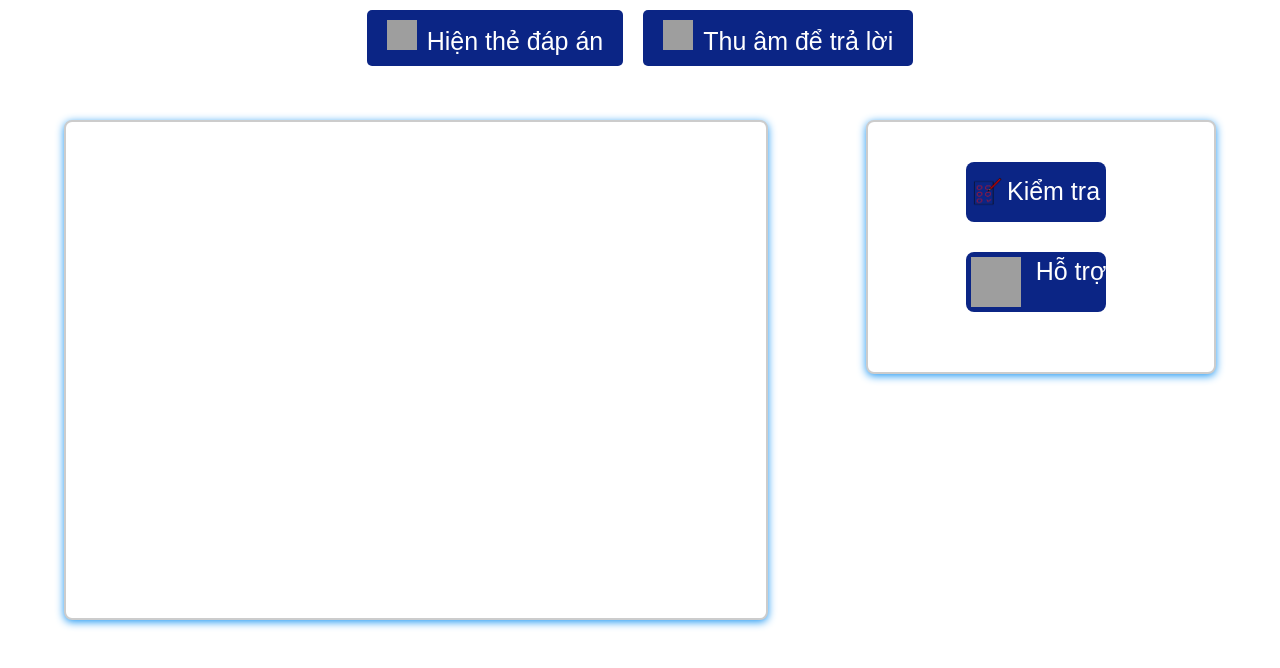
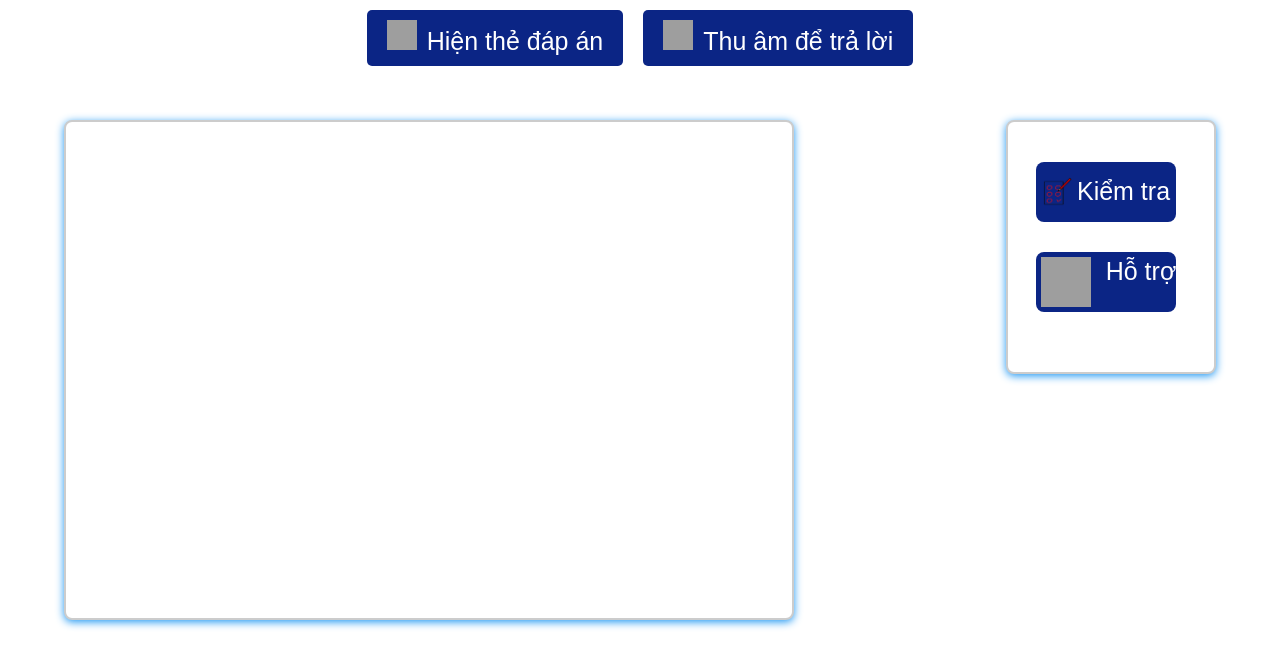
Before and after one commit to ttl2075-stu/Toan1, a PHP site: page /in_cau_hoi_d7k1.php?id_cau_hoi=1 in a window 1280 px wide. Shown: the top 668 px of the page. Run offline with PHP 8.4, Linux system fonts and the light colour scheme; the visitor is signed in with stand-in values (Sample User, id 1); data that the repository does not hold is empty; grey boxes are pictures that could not be loaded.

Commit message:
sửa d7k1

```diff
--- a/assets/css_v2/InCauHoi_d7k1.css
+++ b/assets/css_v2/InCauHoi_d7k1.css
@@ -1,18 +1,7 @@
 @import url('./style.css');
 
 
-div.score-container.box_flex_column{
-    top: 15%;
 
-    background-color: #fff;
-    padding: 30px;
-    border: 2px solid #ccc;
-    border-radius: 8px;
-    box-shadow: 0px 2px 8px 0px #1E97F3;
-    text-align: center;
-    overflow: hidden;
-    max-width: 350px;
-}
 .score-container{
     width: 35%;
 }
@@ -243,6 +232,20 @@ button.xemdapan-button:hover{
 ;
     flex-direction: column;
 } */
+div.help-container.show{
+    width: 100%;
+}
+div.score-container.box_flex_column {
+    top: 15%;
+    background-color: #fff;
+    padding: 30px;
+    border: 2px solid #ccc;
+    border-radius: 8px;
+    box-shadow: 0px 2px 8px 0px #1E97F3;
+    text-align: center;
+    overflow: hidden;
+    max-width: 210px;
+}
 div.show{
-    width: 55%;
+    width: 57%;
 }
```
